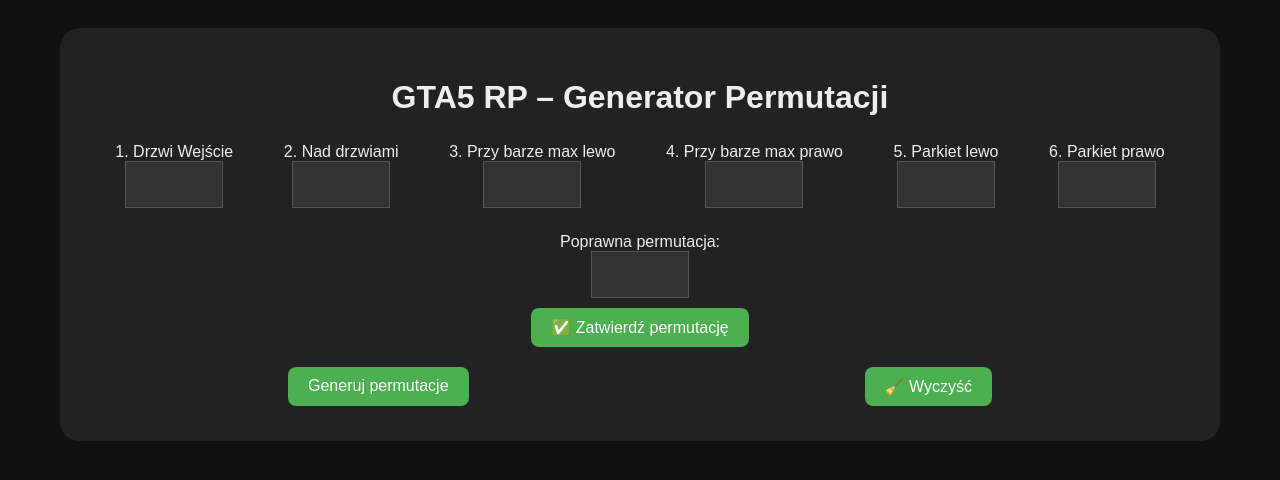
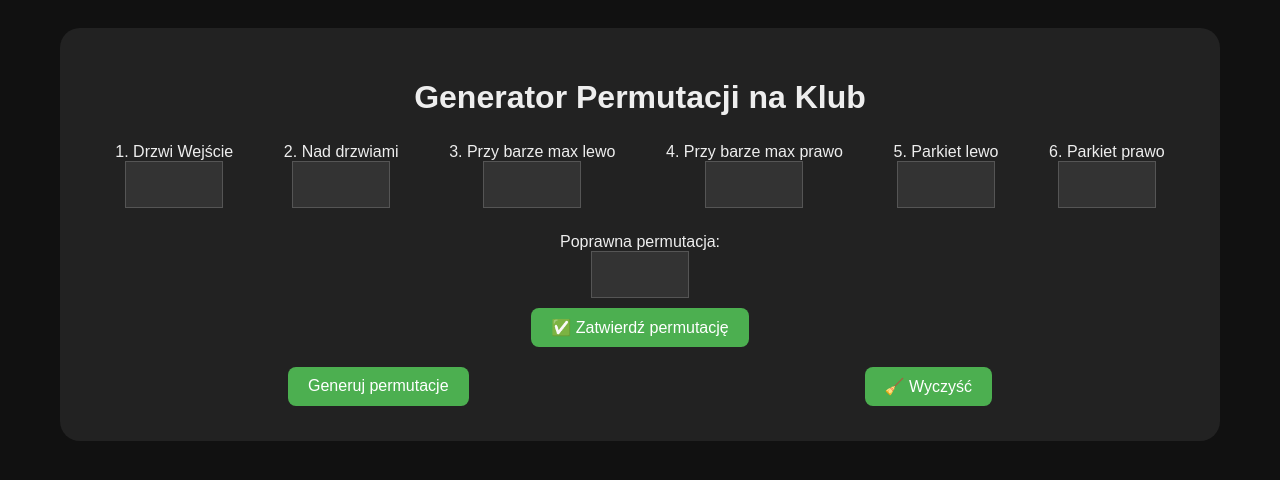
Before and after one commit to HuraganHakier/permutacjeklub, a Flask app: page / in a window 1280 px wide. Shown: the top 480 px of the page. Run offline with Flask 3, Linux system fonts and the light colour scheme; data that the repository does not hold is empty.

Commit message:
Update index.html

```diff
--- a/templates/index.html
+++ b/templates/index.html
@@ -13,7 +13,7 @@
 </head>
 <body class="dark">
 <div class="container">
-    <h1>GTA5 RP – Generator Permutacji</h1>
+    <h1>Generator Permutacji na Klub</h1>
     <form method="POST" class="cyfry-form">
         {% for key, label in {
             'drzwi_wejscie':'1. Drzwi Wejście',
```
